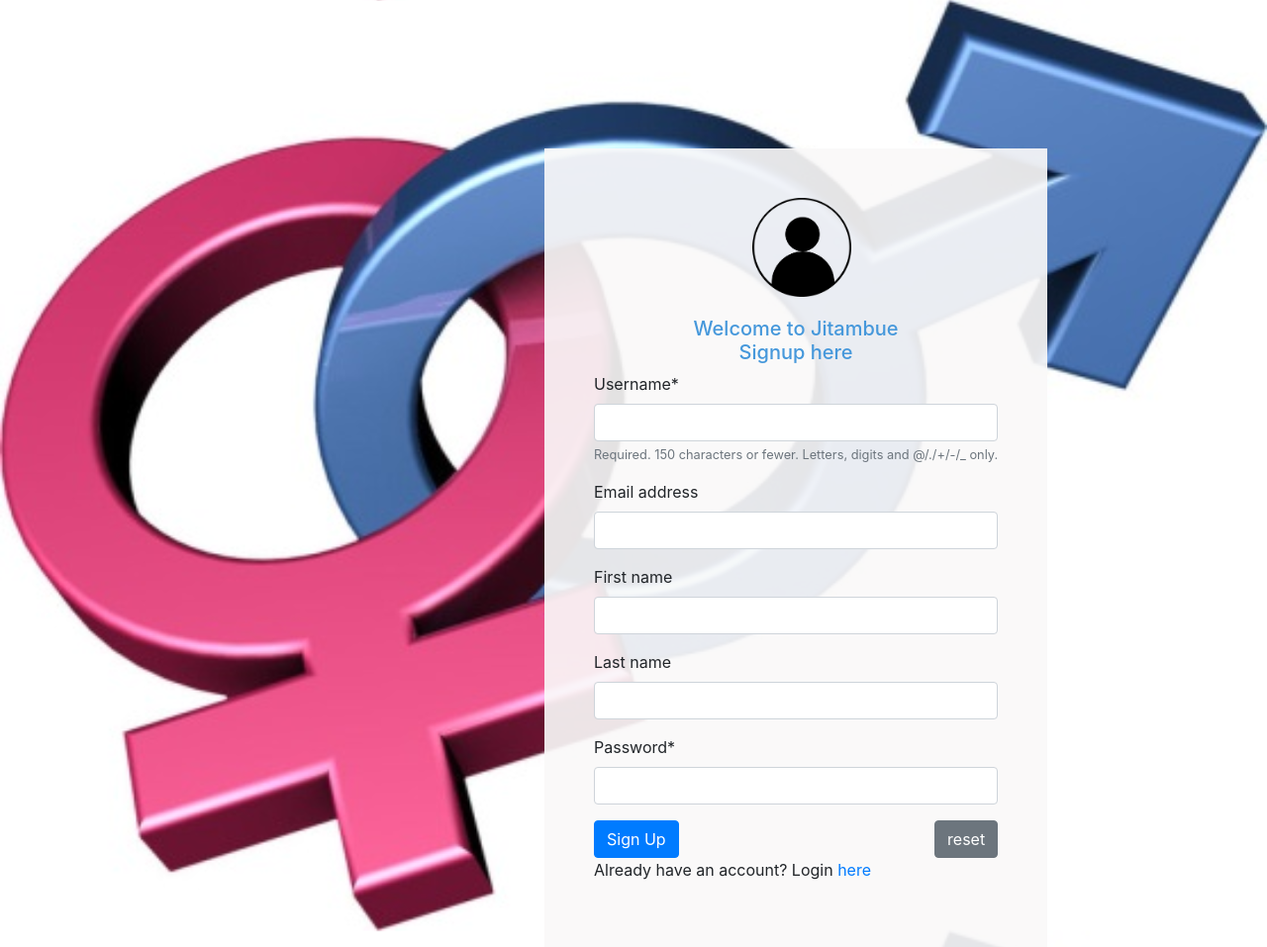
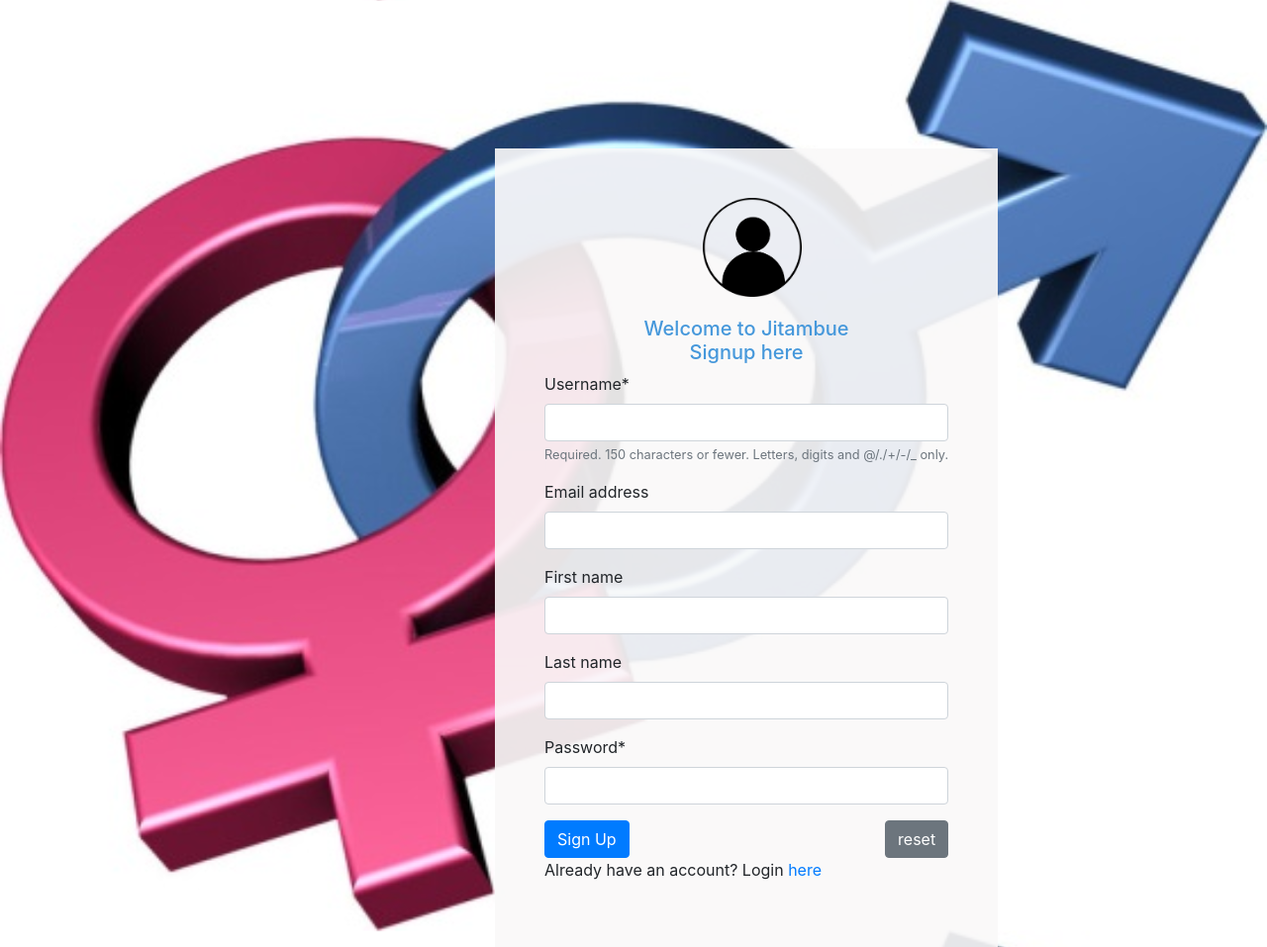
Before and after one commit to Rerimoi/jitambue, a Django app: page / in a window 1280 px wide. Shown: the whole page at 99% size. Run offline with Django 3.2, Linux system fonts and the light colour scheme; some libraries are stand-ins or nearby versions.

Commit message:
set margins for sign up and login

```diff
--- a/blog/static/css/account.css
+++ b/blog/static/css/account.css
@@ -14,7 +14,7 @@ body{
     box-sizing: border-box;
     position: absolute;
     margin:150px;
-    margin-left: 550px;
+    margin-left: 500px;
 
 }
 .avatar{
```
